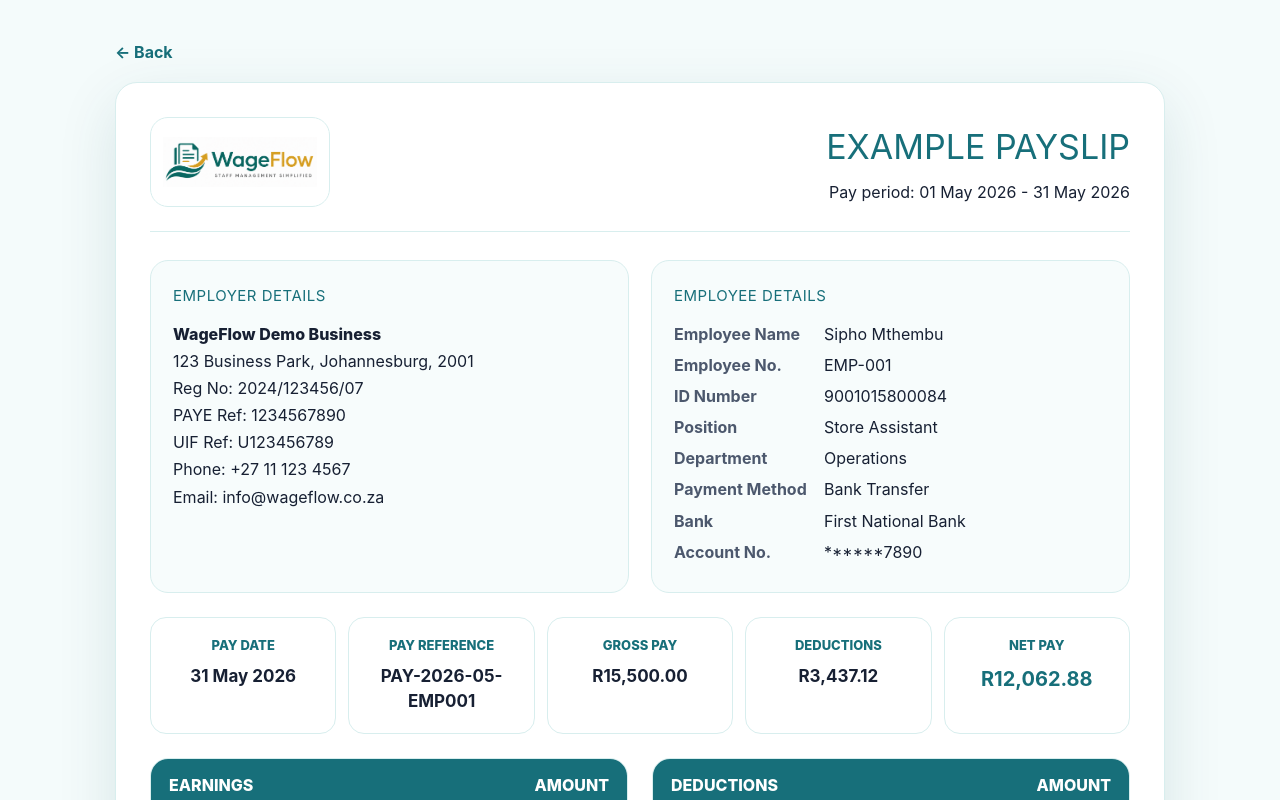
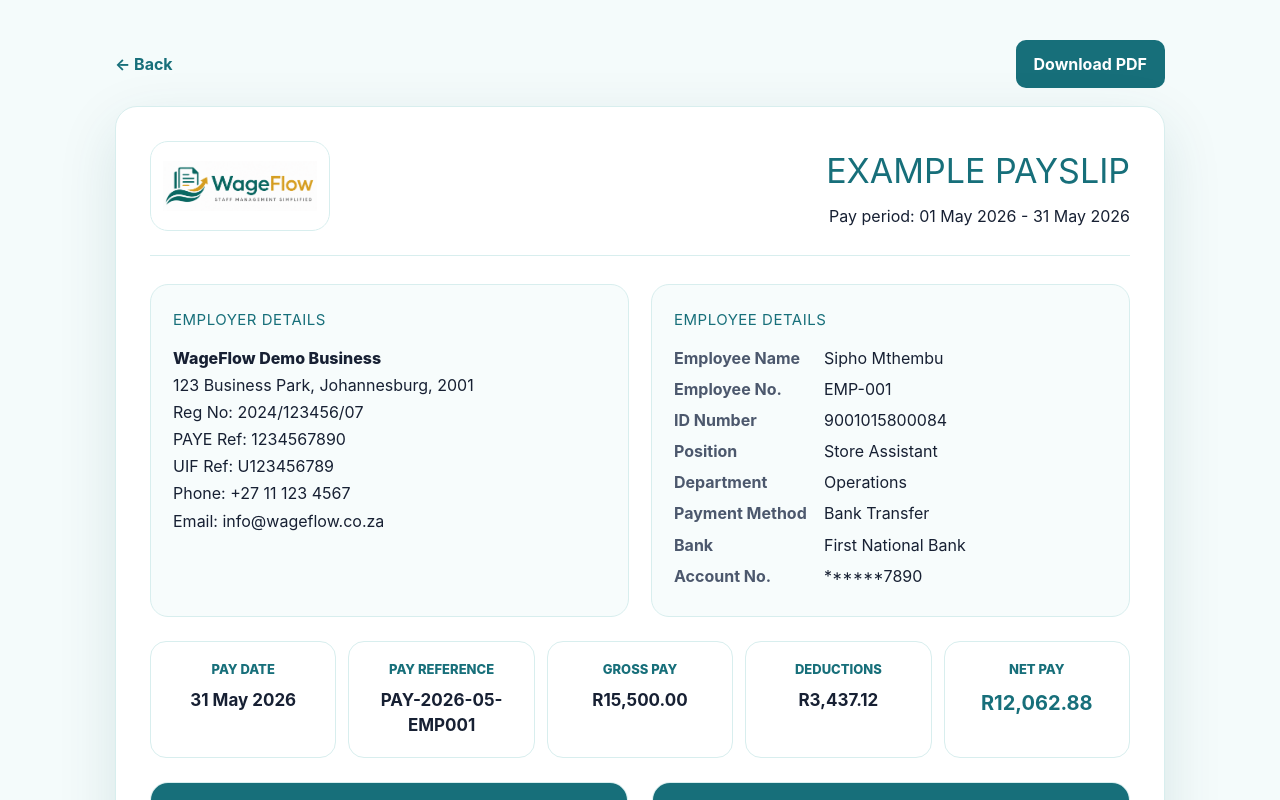
Before and after one commit to KaonPM/wageflow, a Next.js app: page /example-payslip in a window 1280 px wide. Shown: the top 800 px of the page. Built offline with nearby package versions, Linux system fonts and the light colour scheme.

Commit message:
feat(pdf): add payslip PDF download functionality
- Integrated react-to-print
- Added Download PDF button to example payslip
- Enabled printable payslip export
- Reused PayslipTemplate for consistent PDF layout
- Prepared foundation for employee payslip downloads

```diff
--- a/app/example-payslip/page.tsx
+++ b/app/example-payslip/page.tsx
@@ -1,8 +1,19 @@
+"use client";
+
 import Link from "next/link";
 import type { CSSProperties } from "react";
+import { useRef } from "react";
+import { useReactToPrint } from "react-to-print";
 import PayslipTemplate from "@/components/PayslipTemplate";
 
 export default function ExamplePayslipPage() {
+  const printRef = useRef<HTMLDivElement>(null);
+
+  const handlePrint = useReactToPrint({
+    contentRef: printRef,
+    documentTitle: "WageFlow-Payslip",
+  });
+
   const payslip = {
     company: {
       name: "WageFlow Demo Business",
@@ -57,11 +68,19 @@ export default function ExamplePayslipPage() {
 
   return (
     <main style={page}>
-      <Link href="/" style={backLink}>
-        ← Back
-      </Link>
+      <div style={topBar}>
+        <Link href="/" style={backLink}>
+          ← Back
+        </Link>
 
-      <PayslipTemplate payslip={payslip} />
+        <button onClick={handlePrint} style={downloadButton}>
+          Download PDF
+        </button>
+      </div>
+
+      <div ref={printRef}>
+        <PayslipTemplate payslip={payslip} />
+      </div>
     </main>
   );
 }
@@ -74,11 +93,26 @@ const page: CSSProperties = {
   fontFamily: "Inter, Arial, Helvetica, sans-serif",
 };
 
-const backLink: CSSProperties = {
-  display: "block",
+const topBar: CSSProperties = {
   maxWidth: "1050px",
   margin: "0 auto 18px",
+  display: "flex",
+  justifyContent: "space-between",
+  alignItems: "center",
+};
+
+const backLink: CSSProperties = {
   color: "#176f7a",
   textDecoration: "none",
   fontWeight: 700,
 };
+
+const downloadButton: CSSProperties = {
+  background: "#176f7a",
+  color: "#ffffff",
+  border: "none",
+  borderRadius: "10px",
+  padding: "12px 18px",
+  fontWeight: 700,
+  cursor: "pointer",
+};
--- a/package.json
+++ b/package.json
@@ -12,7 +12,8 @@
     "@supabase/supabase-js": "^2.105.1",
     "next": "16.2.4",
     "react": "19.2.4",
-    "react-dom": "19.2.4"
+    "react-dom": "19.2.4",
+    "react-to-print": "^3.3.0"
   },
   "devDependencies": {
     "@tailwindcss/postcss": "^4",
```
Also changed, not shown: 1 other file (tests, documents, lock files or other folders).
